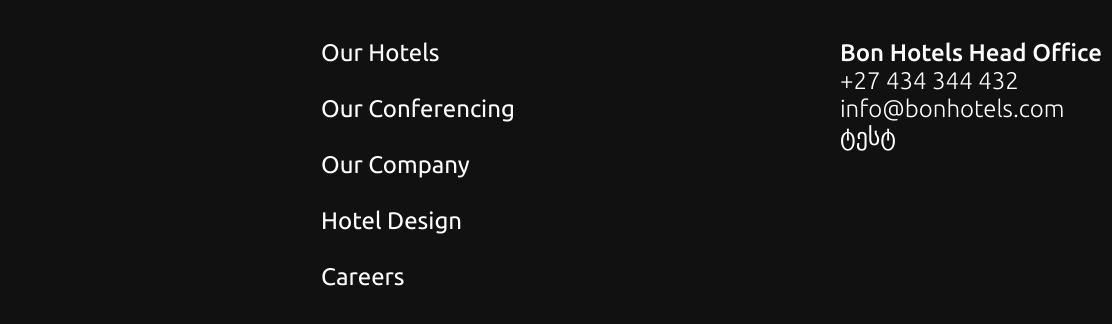
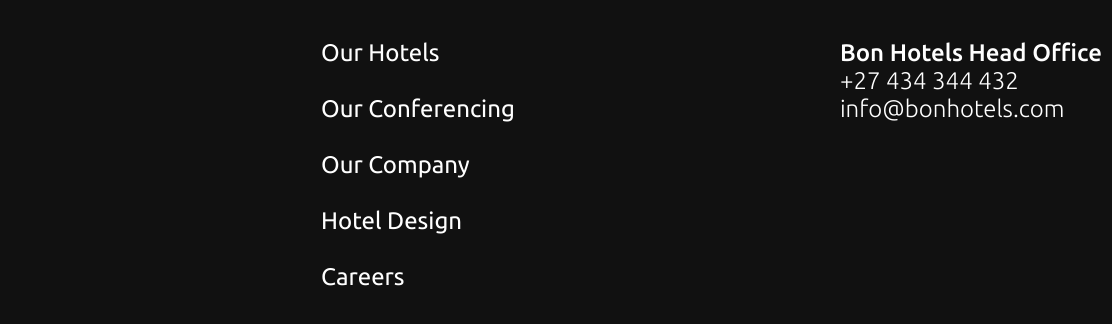
Before and after one commit to teimurazg/Bon_Hotel, a plain HTML site: page index.html in a window 1280 px wide. Shown: the part 3646-3970 px from the top of the page, 168-1280 px from the left. Drawn offline with Linux system fonts and the light colour scheme.

Commit message:
add index html delete p

```diff
--- a/index.html
+++ b/index.html
@@ -145,7 +145,6 @@
                         <p>Bon Hotels Head Office</p>
                         <a href="tel:+27 434 344 432">+27 434 344 432</a>
                         <a href="mailto:info@bonhotels.com">info@bonhotels.com</a>
-                        <p>ტესტ</p>
                     </div>
                 </div>
 
```
